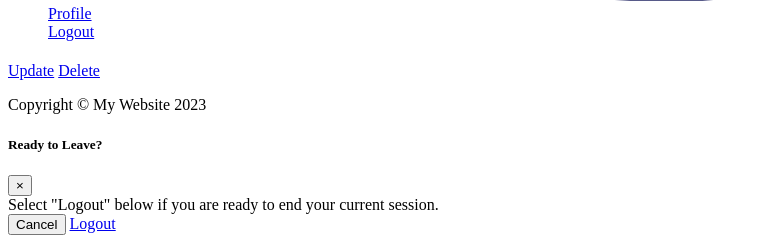
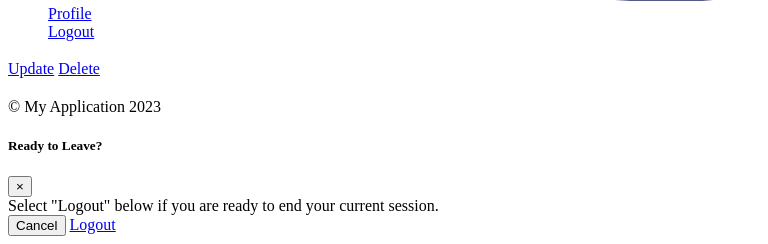
Before and after one commit to asadbekkuz/yii2-ecommerce, a Yii app: the page made by backend/views/product/view.php in a window 1280 px wide. Shown: the part 1397-1641 px from the top of the page, without its empty margins (0-768 px from the left). Run offline with PHP 8.4 and a stand-in for Yii, Linux system fonts and the light colour scheme; the template is opened without the code that fills it, so the values that code supplies are empty; some libraries are stand-ins or nearby versions.

Commit message:
Fixed UI components bug

```diff
--- a/backend/views/layouts/main.php
+++ b/backend/views/layouts/main.php
@@ -26,7 +26,7 @@ AppAsset::register($this);
 <div id="wrapper">
 
     <!-- Sidebar -->
-    <ul class="navbar-nav bg-gradient-primary sidebar sidebar-dark accordion" id="accordionSidebar">
+    <ul class="navbar-nav bg-custom-sidebar-gradient sidebar sidebar-dark accordion" id="accordionSidebar">
 
         <!-- Sidebar - Brand -->
         <a class="sidebar-brand d-flex align-items-center justify-content-center" href="<?php echo Yii::$app->homeUrl ?>">
@@ -73,7 +73,7 @@ AppAsset::register($this);
         <div id="content">
 
             <!-- Topbar -->
-            <nav class="navbar navbar-expand navbar-light bg-white topbar mb-4 static-top shadow">
+            <nav class="navbar navbar-expand navbar-light bg-custom-header topbar mb-4 static-top shadow">
 
                 <!-- Sidebar Toggle (Topbar) -->
                 <button id="sidebarToggleTop" class="btn btn-link d-md-none rounded-circle mr-3">
@@ -83,13 +83,11 @@ AppAsset::register($this);
                 <!-- Topbar Navbar -->
                 <ul class="navbar-nav ml-auto">
 
-
-
                     <!-- Nav Item - User Information -->
                     <li class="nav-item dropdown no-arrow">
                         <a class="nav-link dropdown-toggle" href="#" id="userDropdown" role="button"
                            data-toggle="dropdown" aria-haspopup="true" aria-expanded="false">
-                            <span class="mr-2 d-none d-lg-inline text-gray-600 small">
+                            <span class="mr-2 d-none d-lg-inline text-gray-600 ">
                                 <?php echo Yii::$app->user->identity->getDisplayName() ?>
                             </span>
                             <img class="img-profile rounded-circle"
@@ -124,8 +122,10 @@ AppAsset::register($this);
         <!-- End of Main Content -->
 
         <!-- Footer -->
-        <footer class="sticky-footer bg-white">
-            <p class="pl-3">Copyright &copy; My Website 2023</p>
+        <footer class="bg-custom-footer text-white-50 h-auto">
+            <div class="container" style="margin-top: 20px">
+                <p class="float-center">&copy; <?= Html::encode('My Application') ?> <?= date('Y') ?></p>
+            </div>
         </footer>
         <!-- End of Footer -->
 
--- a/backend/views/product/view.php
+++ b/backend/views/product/view.php
@@ -14,7 +14,7 @@ $this->params['breadcrumbs'][] = $this->title;
 ?>
 <div class="product-view">
 
-    <h1><?= Html::encode($this->title) ?></h1>
+    <h3><?= Html::encode(\yii\helpers\StringHelper::truncateWords($this->title,10)) ?></h3>
 
     <p>
         <?= Html::a('Update', ['update', 'id' => $model->id], ['class' => 'btn btn-primary']) ?>
```
Also changed, not shown: backend/web/css/sb-admin-2.min.css.
